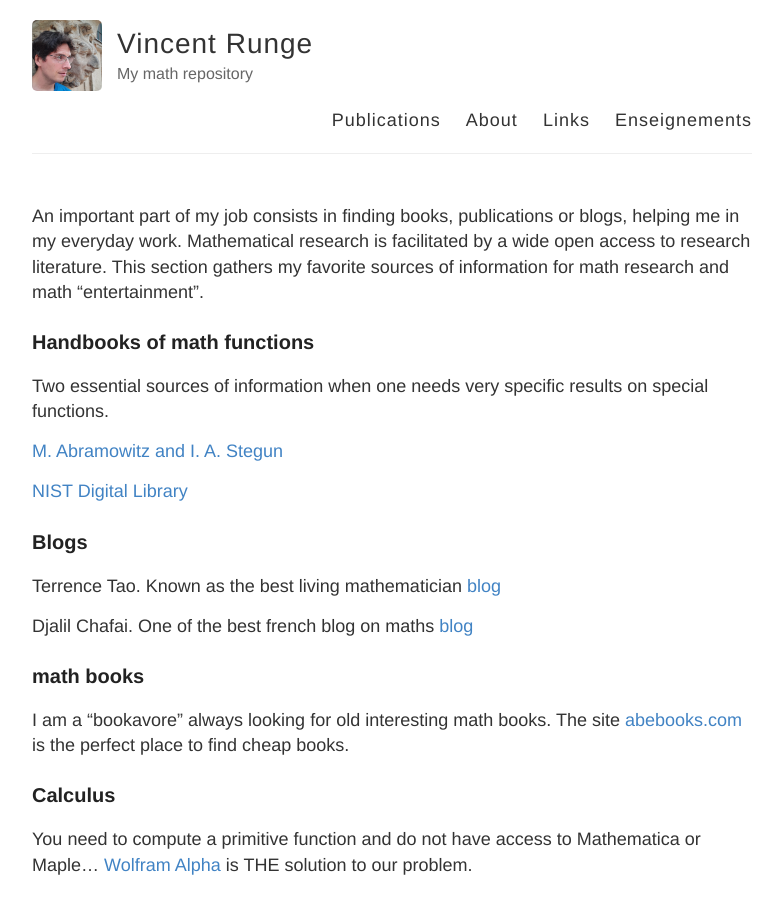
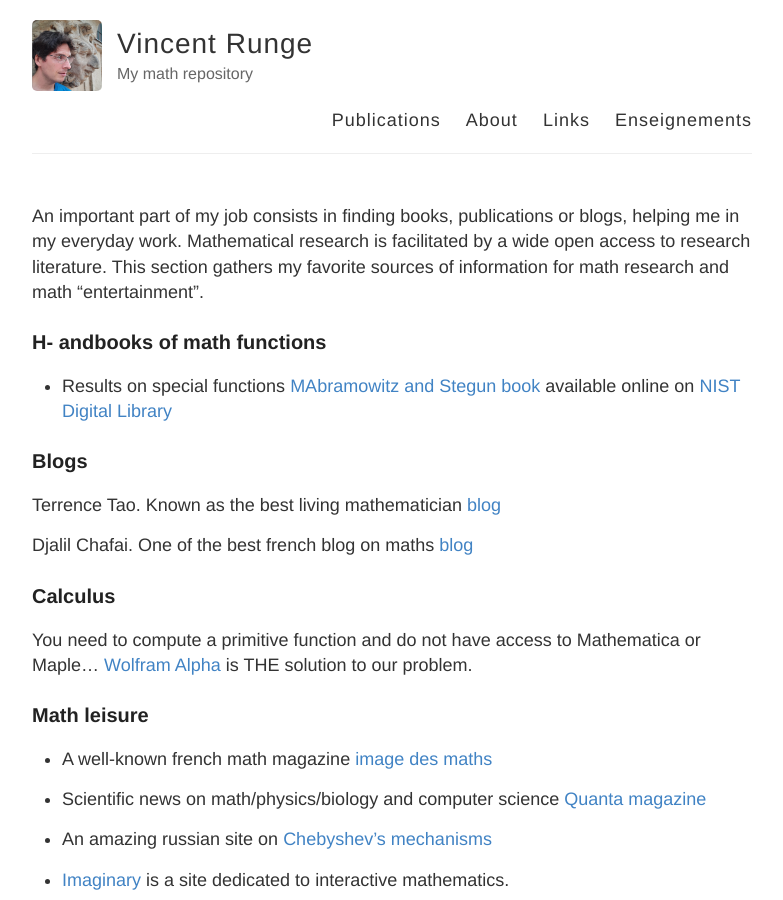
Before and after one commit to vincentrunge/vincentrunge.github.io, a Jekyll site: the page built from Links.md, in a window 1280 px wide and 900 px high. Shown: the whole window, without its empty margins (248-1031 px from the left). Built offline with Jekyll 4.4.1, drawn with Linux system fonts in a browser that asks for light colours.

Commit message:
Update Links.md

```diff
--- a/Links.md
+++ b/Links.md
@@ -7,14 +7,9 @@
 
 An important part of my job consists in finding books, publications or blogs, helping me in my everyday work. Mathematical research is facilitated by a wide open access to research literature. This section gathers my favorite sources of information for math research and math "entertainment".
 
+### <a name="handbooks"></a>H- andbooks of math functions
 
-### <a name="handbooks"></a>Handbooks of math functions
-
-Two essential sources of information when one needs very specific results on special functions.
-
-[M. Abramowitz and I. A. Stegun](http://people.math.sfu.ca/~cbm/aands/subj.htm)
-
-[NIST Digital Library](http://dlmf.nist.gov/)
+- Results on special functions [MAbramowitz and Stegun book]([http://people.math.sfu.ca/~cbm/aands/subj.htm](https://en.wikipedia.org/wiki/Abramowitz_and_Stegun)) available online on [NIST Digital Library](http://dlmf.nist.gov/)
 
 
 ### <a name="blogs"></a>Blogs
@@ -22,11 +17,6 @@
 Terrence Tao. Known as the best living mathematician [blog](https://terrytao.wordpress.com/)
 
 Djalil Chafai. One of the best french blog on maths [blog](http://djalil.chafai.net/blog/)
-
-
-### <a name="boolsite"></a>math books
-
-I am a "bookavore" always looking for old interesting math books. The site [abebooks.com](https://www.abebooks.com/) is the perfect place to find cheap books.
 
 
 ### <a name="Calculus"></a>Calculus
```
